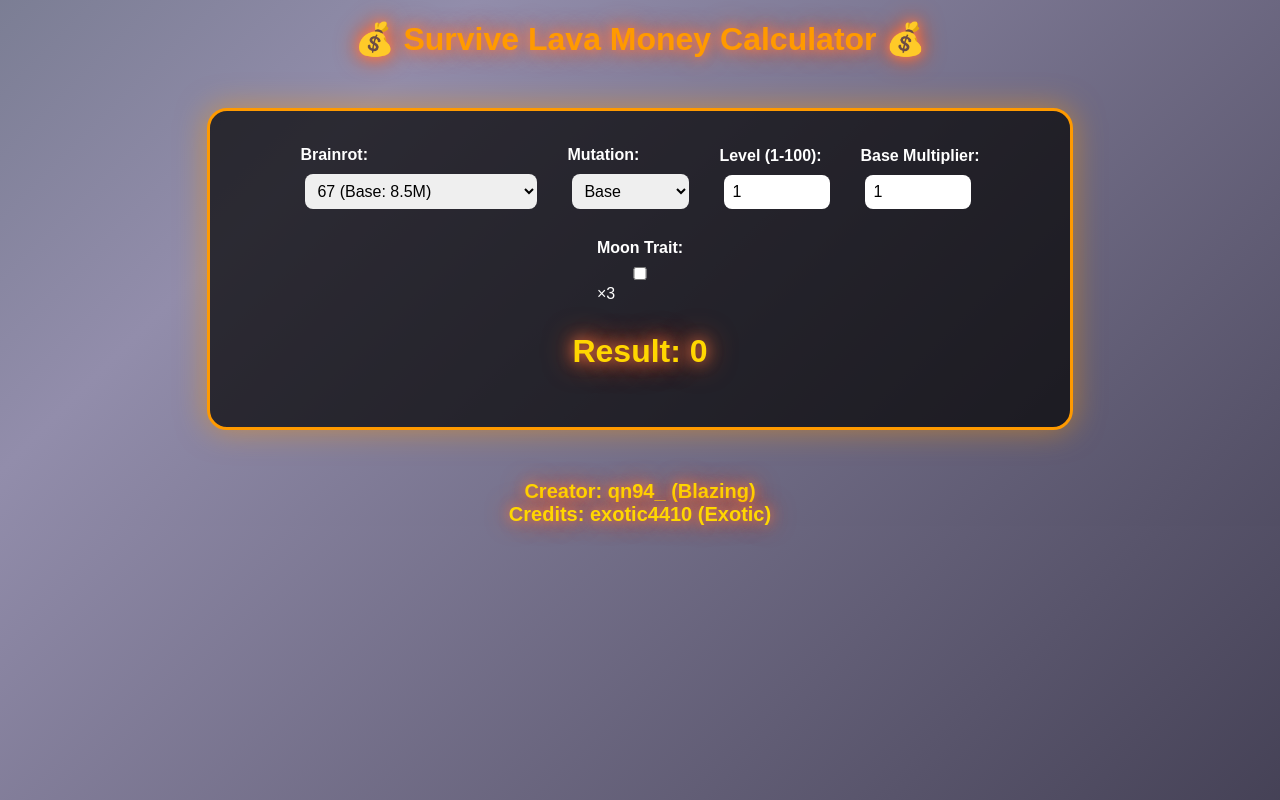
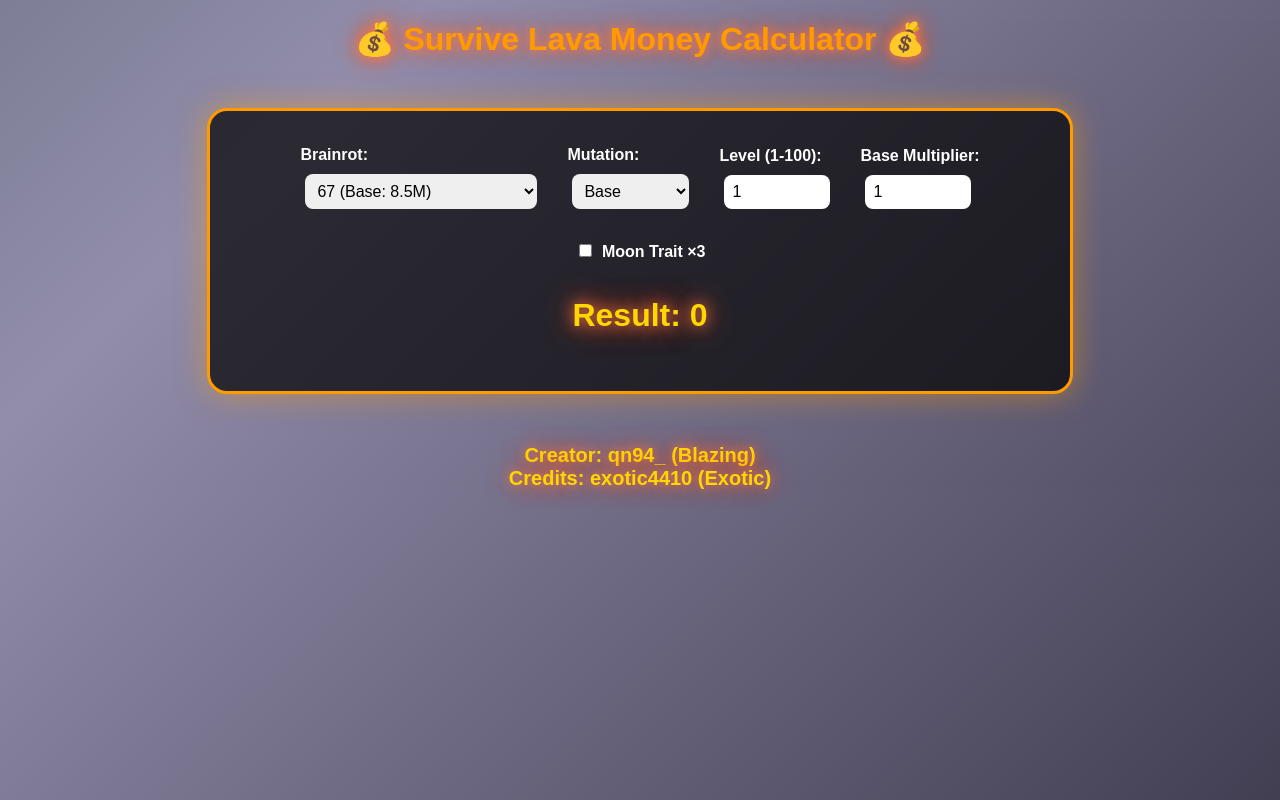
Before and after one commit to Blazing231/Money-Calculator-Upgrades, a plain HTML site: page index.html in a window 1280 px wide. Drawn offline with Linux system fonts and the light colour scheme.

Commit message:
Update index.html

```diff
--- a/index.html
+++ b/index.html
@@ -58,7 +58,7 @@
     text-shadow:0 0 15px #ff7f50,0 0 30px #ff4500;
     color:#ffd700;
   }
-  label{margin-bottom:5px; font-weight:bold;}
+  label{margin-bottom:5px; font-weight:bold; cursor:pointer;}
   .footer{
     margin-top:50px;
     font-size:20px;
@@ -91,8 +91,9 @@
       <input type="number" id="moneyMultiplier" step="0.1" value="1" style="width:90px;">
     </div>
     <div>
-      <label for="moneyMoon">Moon Trait:</label>
-      <input type="checkbox" id="moneyMoon"> ×3
+      <label for="moneyMoon">
+        <input type="checkbox" id="moneyMoon" style="margin-right:5px;"> Moon Trait ×3
+      </label>
     </div>
   </div>
 
```
